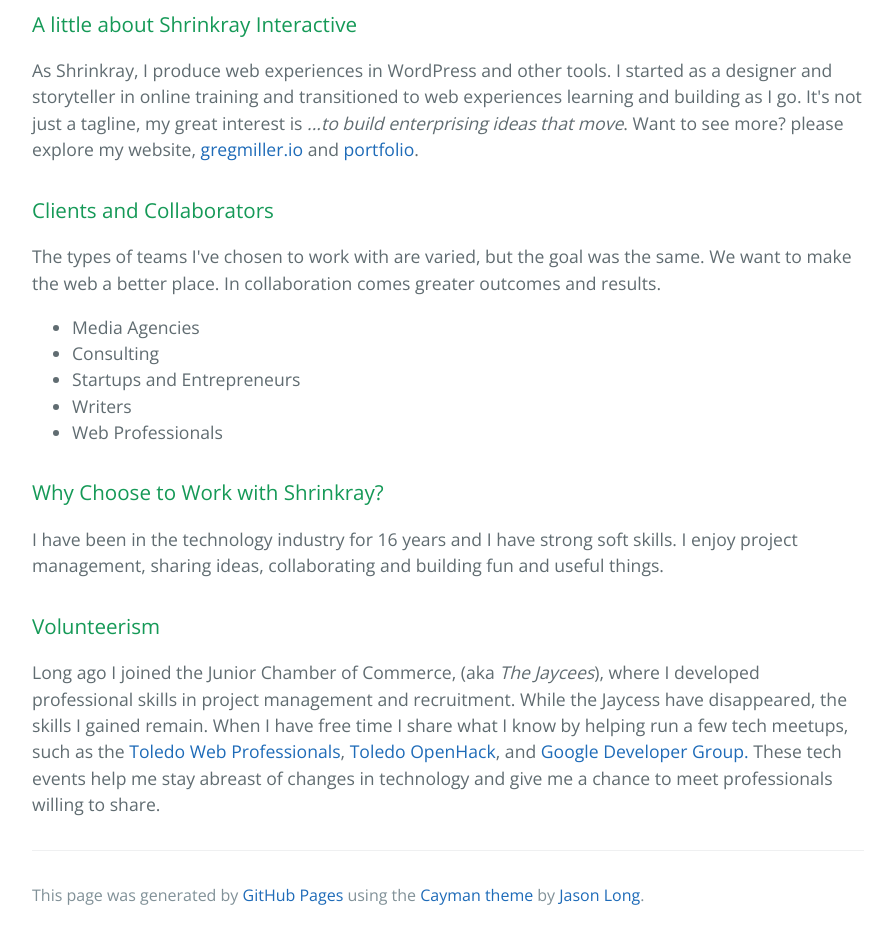
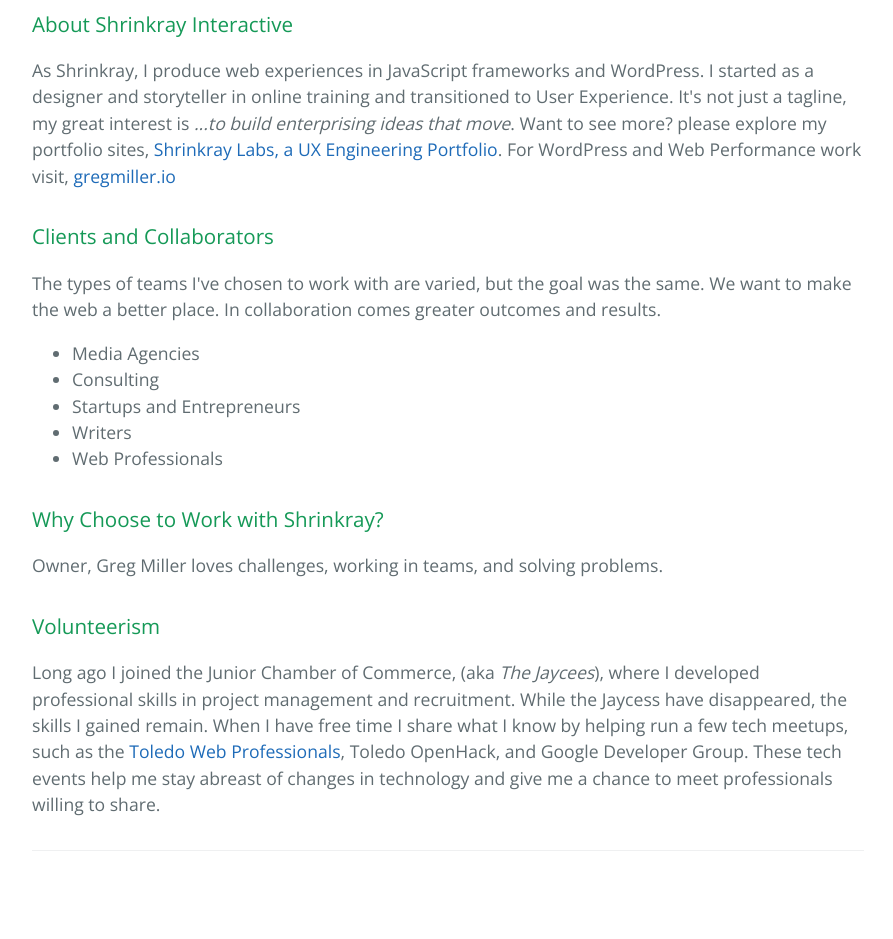
Before and after one commit to shrinkray/shrinkray.github.io, a plain HTML site: page index.html in a window 1280 px wide. Shown: the part 340-1279 px from the top of the page, without its empty margins (192-1085 px from the left). After the commit the page ends 1255 px from the top, so only its background shows below. Drawn offline with nearby package versions, Linux system fonts and the light colour scheme.

Commit message:
Fix: Rewrite info and links

```diff
--- a/index.html
+++ b/index.html
@@ -16,13 +16,12 @@
     </section>
 
     <section class="main-content">
-      <h3>
-<a id="a-little-about-shrinkray-interactive" class="anchor" href="#a-little-about-shrinkray-interactive" aria-hidden="true"><span aria-hidden="true" class="octicon octicon-link"></span></a>A little about Shrinkray Interactive</h3>
+      <h3>About Shrinkray Interactive</h3>
 
-<p>As Shrinkray, I produce web experiences in WordPress and other tools. I started as a designer and storyteller in online training and transitioned to web experiences learning and building as I go. It's not just a tagline, my great interest is <em>...to build enterprising ideas that move</em>. Want to see more? please explore my website, <a href="https://gregmiller.io">gregmiller.io</a> and <a href="https://gregmiller.io/project/">portfolio</a>. </p>
+<p>As Shrinkray, I produce web experiences in JavaScript frameworks and WordPress. I started as a designer and storyteller in online training and transitioned to User Experience. It's not just a tagline, my great interest is <em>...to build enterprising ideas that move</em>. Want to see more? please explore my portfolio sites, <a title="Shrinkray Labs is a portfolio and blog by Greg Miller, owner of Shrinkray Interactive, LLC. I am focused on inclusive design to build a better web for everyone." href="https://www.shrinkraylabs.com/">Shrinkray Labs, a UX Engineering Portfolio</a>. For WordPress and Web Performance work visit, <a title="A skilled Web expert ready to design, build & deliver your next project." href="https://gregmiller.io">gregmiller.io</a></p>
 
 <h3>
-<a id="clients-and-collaborators" class="anchor" href="#clients-and-collaborators" aria-hidden="true"><span aria-hidden="true" class="octicon octicon-link"></span></a>Clients and Collaborators</h3>
+</a>Clients and Collaborators</h3>
 
 <p>The types of teams I've chosen to work with are varied, but the goal was the same. We want to make the web a better place. In collaboration comes greater outcomes and results.</p>
 
@@ -34,24 +33,32 @@
 <li>Web Professionals</li>
 </ul>
 
-<h3>
-<a id="why-choose-to-work-with-shrinkray" class="anchor" href="#why-choose-to-work-with-shrinkray" aria-hidden="true"><span aria-hidden="true" class="octicon octicon-link"></span></a>Why Choose to Work with Shrinkray?</h3>
+<h3></a>Why Choose to Work with Shrinkray?</h3>
 
-<p>I have been in the technology industry for 16 years and I have strong soft skills. I enjoy project management, sharing ideas, collaborating and building fun and useful things. </p>
+<p>Owner, Greg Miller loves challenges, working in teams, and solving problems. </p>
 
-<h3>
-<a id="volunteerism" class="anchor" href="#Volunteerism" aria-hidden="true"><span aria-hidden="true" class="octicon octicon-link"></span></a>Volunteerism</h3>
+<h3>Volunteerism</h3>
       <p>Long ago I joined the Junior Chamber of Commerce, (aka <em>The Jaycees</em>), where I developed professional skills in project management and recruitment.
-        While the Jaycess have disappeared, the skills I gained remain. When I have free time I share what I know by helping run a few tech meetups, such as the <a href="https://www.meetup.com/Toledo-Web-Professionals/" target="_blank">Toledo Web Professionals</a>, <a href="https://www.meetup.com/Seed-Coworking/" target="_blank">Toledo OpenHack</a>, and <a href="https://www.meetup.com/GDGToledo/" target="_blank">Google Developer Group.</a>
+        While the Jaycess have disappeared, the skills I gained remain. When I have free time I share what I know by helping run a few tech meetups, such as the <a href="https://www.meetup.com/Toledo-Web-Professionals/" rel="noopener noreferrer" target="_blank">Toledo Web Professionals</a>, Toledo OpenHack, and Google Developer Group.</a>
         These tech events help me stay abreast of changes in technology and give me a chance to meet professionals willing to share.  </p>
 
       <footer class="site-footer">
 
-        <span class="site-footer-credits">This page was generated by <a href="https://pages.github.com">GitHub Pages</a> using the <a href="https://github.com/jasonlong/cayman-theme">Cayman theme</a> by <a href="https://twitter.com/jasonlong">Jason Long</a>.</span>
+        <span class="site-footer-credits"></span>
       </footer>
 
     </section>
 
 
   </body>
+<script>
+  (function(i,s,o,g,r,a,m){i['GoogleAnalyticsObject']=r;i[r]=i[r]||function(){
+  (i[r].q=i[r].q||[]).push(arguments)},i[r].l=1*new Date();a=s.createElement(o),
+  m=s.getElementsByTagName(o)[0];a.async=1;a.src=g;m.parentNode.insertBefore(a,m)
+  })(window,document,'script','https://www.google-analytics.com/analytics.js','ga');
+
+  ga('create', 'UA-97275323-1', 'auto');
+  ga('send', 'pageview');
+
+</script>
 </html>
```
Also changed, not shown: 1 other file.
